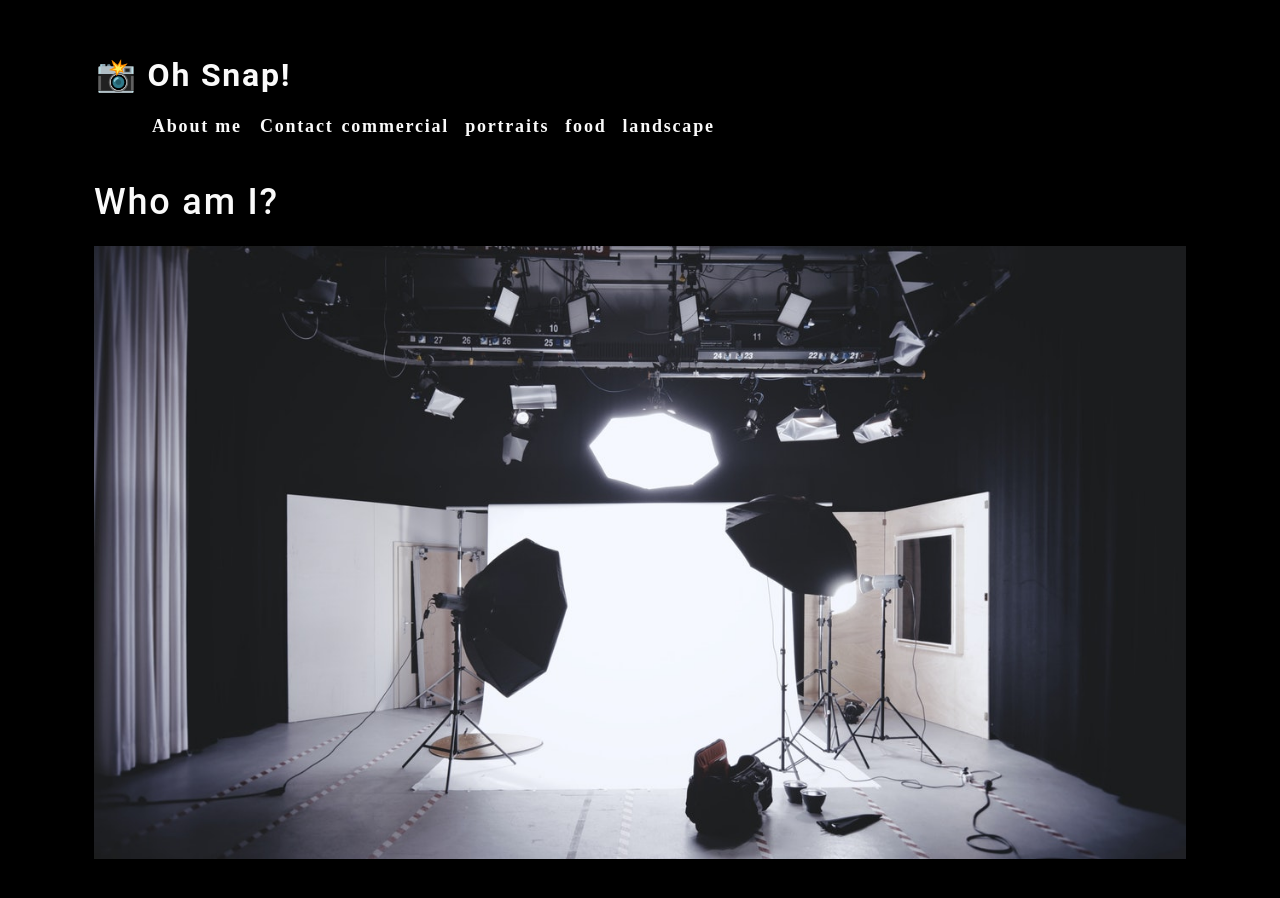
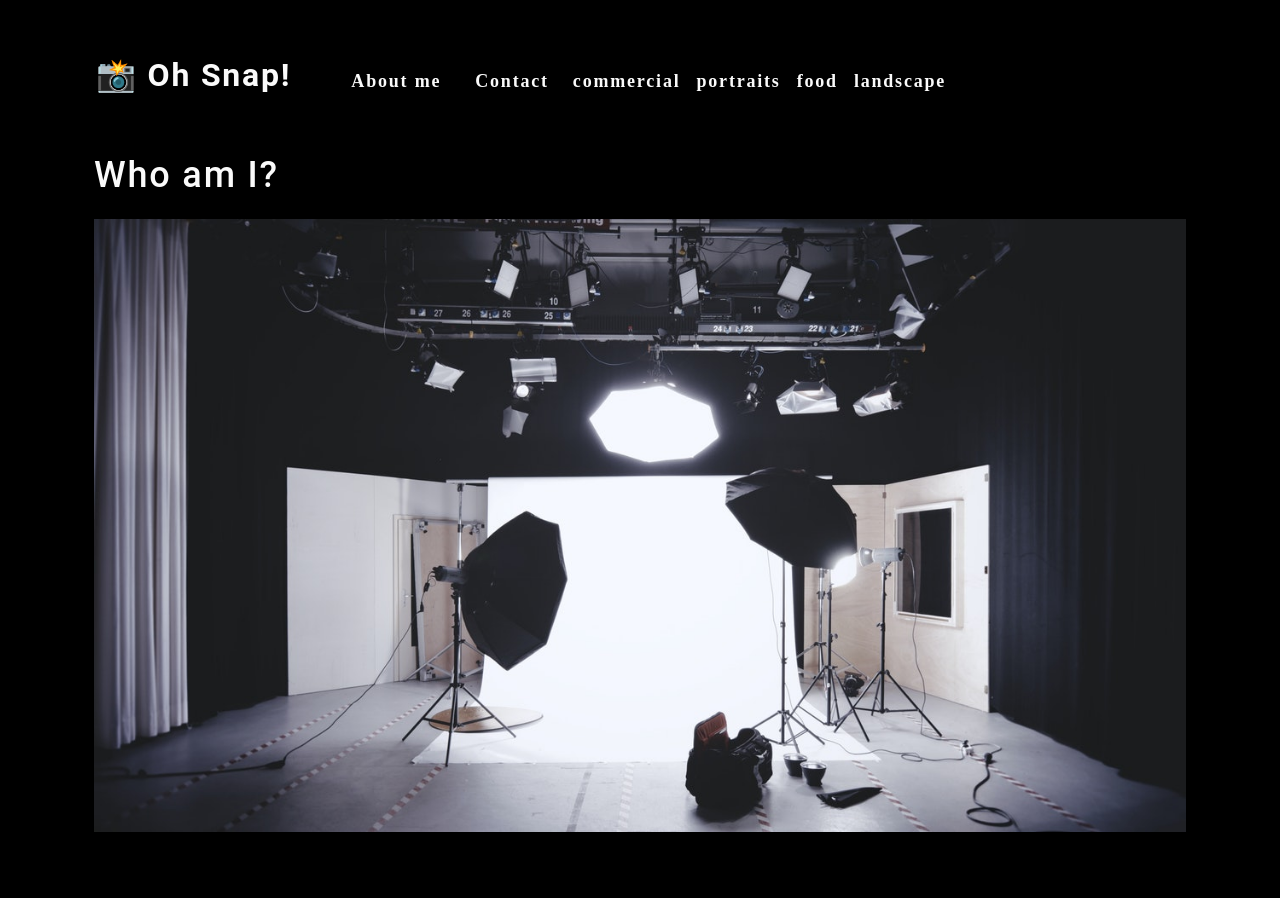
Before and after one commit to krenaldi/photo-port, a React (Create React App) app: page / in a window 1280 px wide. Shown: the top 898 px of the page. Built offline with nearby package versions, Linux system fonts and the light colour scheme.

Commit message:
Updated index.css so nav is on same line as logo

```diff
--- a/src/components/Nav/index.js
+++ b/src/components/Nav/index.js
@@ -20,7 +20,7 @@ function Nav() {
     };
 
     return (
-        <header>
+        <header className="flex-row">
             <h2>
                 <a data-testid="link" href="/">
                     <span role="img" aria-label="camera">📸</span> Oh Snap!
@@ -33,7 +33,7 @@ function Nav() {
                             About me
                         </a>
                     </li>
-                    <li>
+                    <li className="mx-2">
                         <span>Contact</span>
                     </li>
                     {categories.map((category) => (
```
